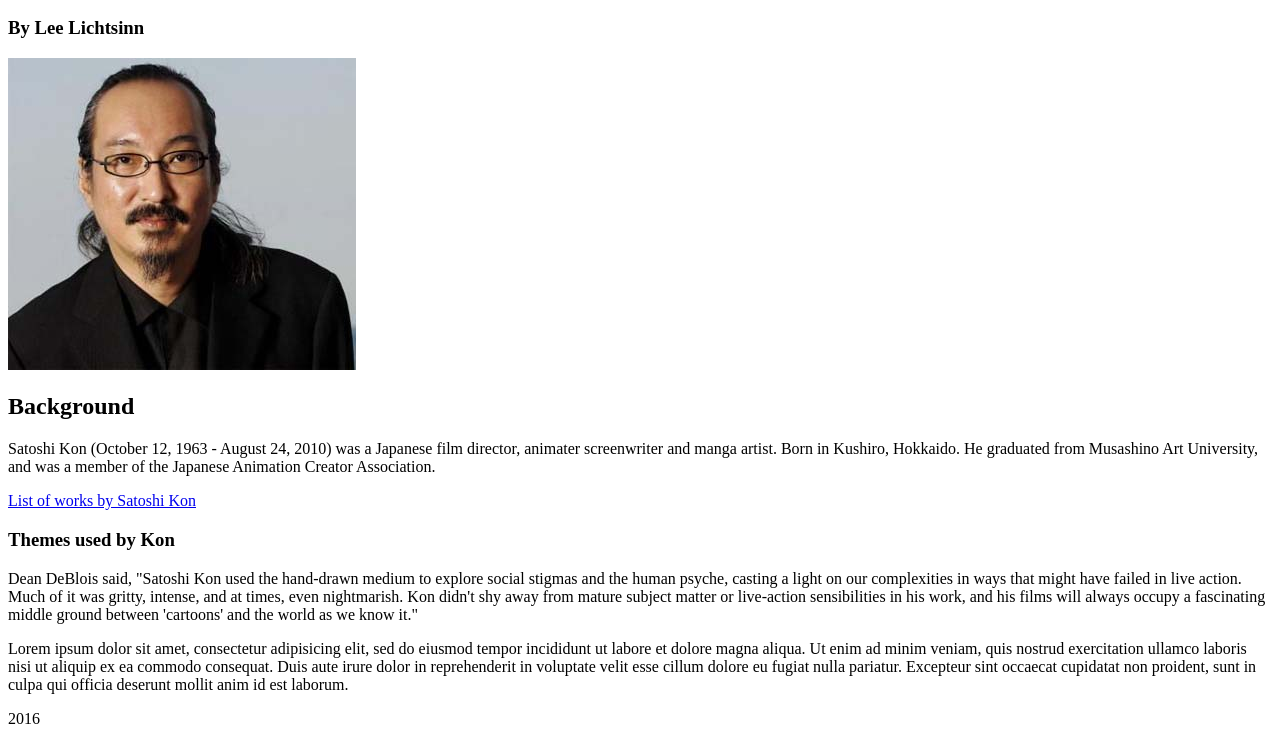
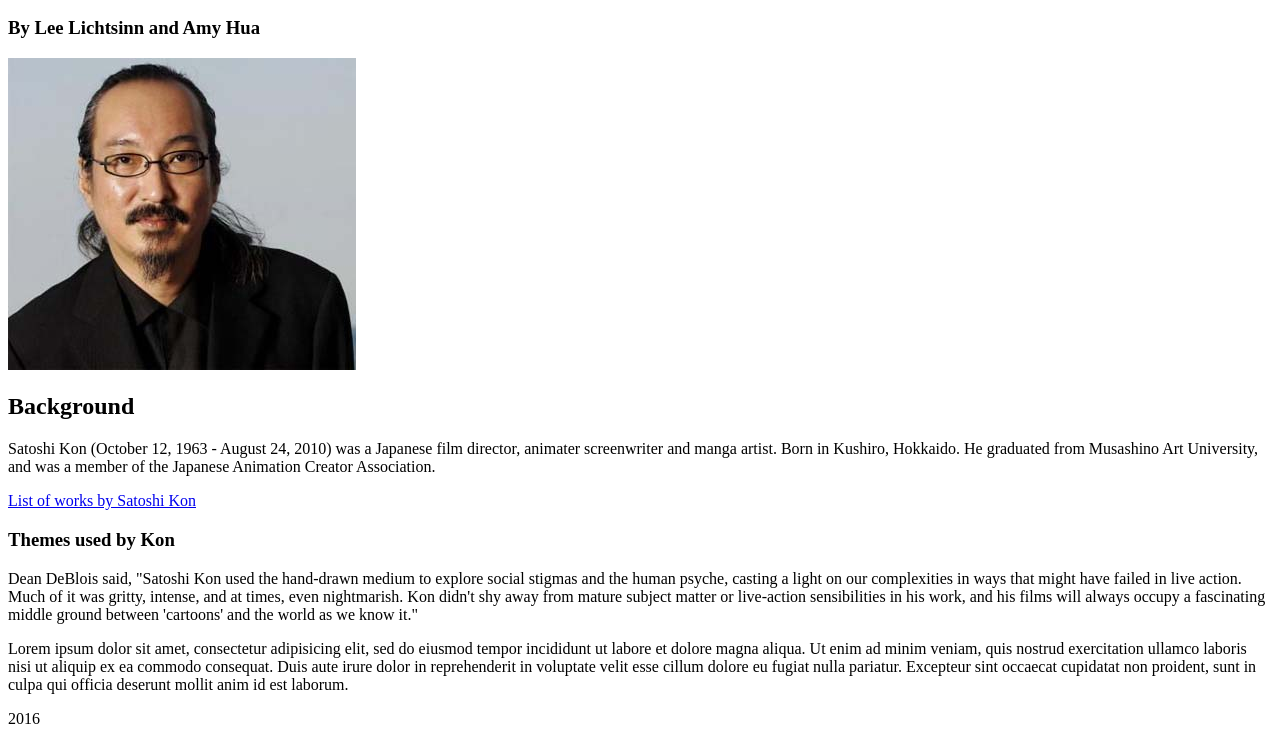
Before and after one commit to leelichtsinn/kon-website, a plain HTML site: page index.html in a window 1280 px wide. Shown: the part 50-800 px from the top of the page. Drawn offline with Linux system fonts and the light colour scheme.

Commit message:
Now I wrote it too

```diff
--- a/index.html
+++ b/index.html
@@ -8,7 +8,7 @@
   <article>
     <header>
       <h1>Satoshi Kon</h1>
-      <h3>By Lee Lichtsinn</h3>
+      <h3>By Lee Lichtsinn and Amy Hua</h3>
     </header>
     <div>
       <img src="images/satoshi_kon.jpg">
```
